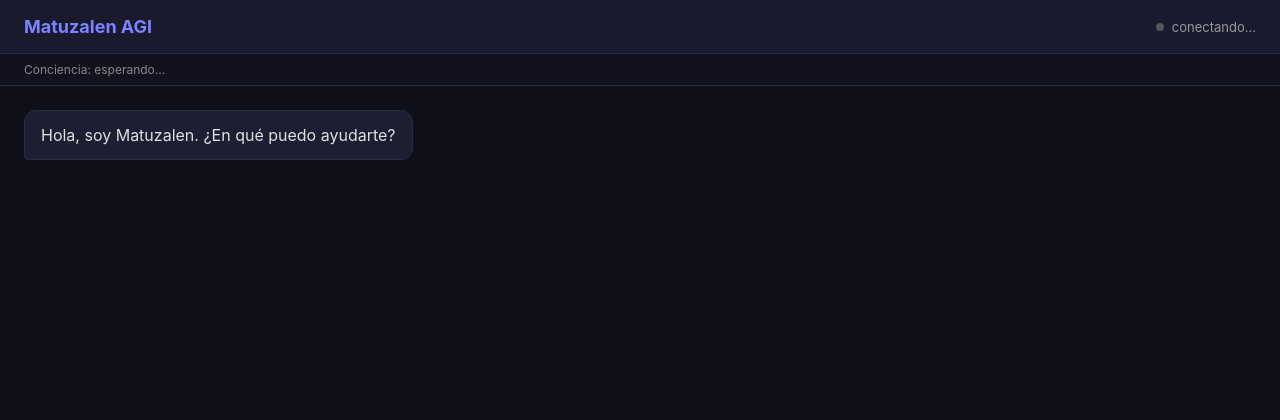
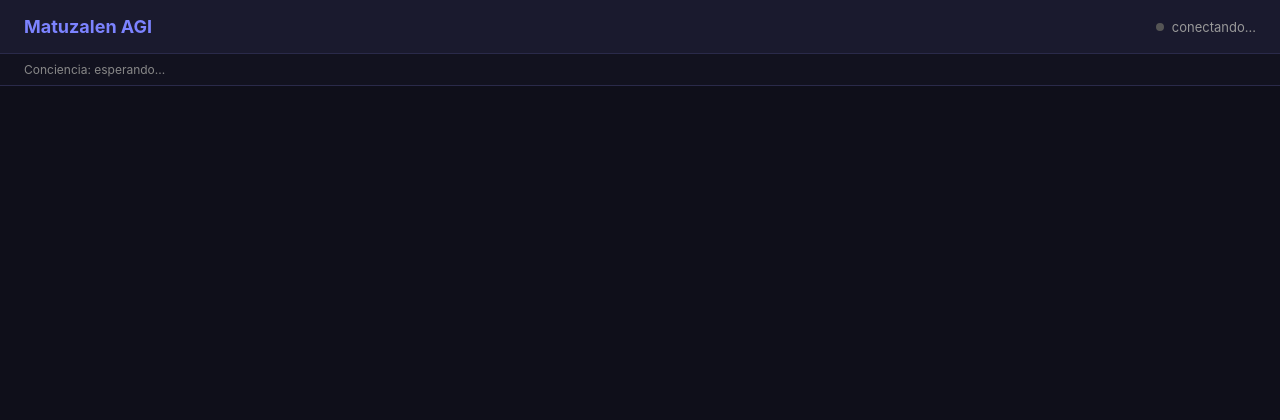
Before and after one commit to JoniCore-X/Matuzalen-AGI, a Django app: page / in a window 1280 px wide. Shown: the top 420 px of the page. Run offline with Django 3.2, Linux system fonts and the light colour scheme; parts of the project's set-up code (start-up, migrations or seed data) failed here and were passed over.

Commit message:
Remove welcome message from chat UI

```diff
--- a/cognitive-core/templates/chat.html
+++ b/cognitive-core/templates/chat.html
@@ -115,9 +115,7 @@
         </div>
     </header>
     <div class="thoughts" id="thoughts">Conciencia: esperando...</div>
-    <div id="messages">
-        <div class="msg agent">Hola, soy Matuzalen. ¿En qué puedo ayudarte?</div>
-    </div>
+    <div id="messages"></div>
     <form id="form">
         <input id="input" type="text" placeholder="Escribe tu mensaje..." autocomplete="off" autofocus>
         <button id="send" type="submit">Enviar</button>
```
